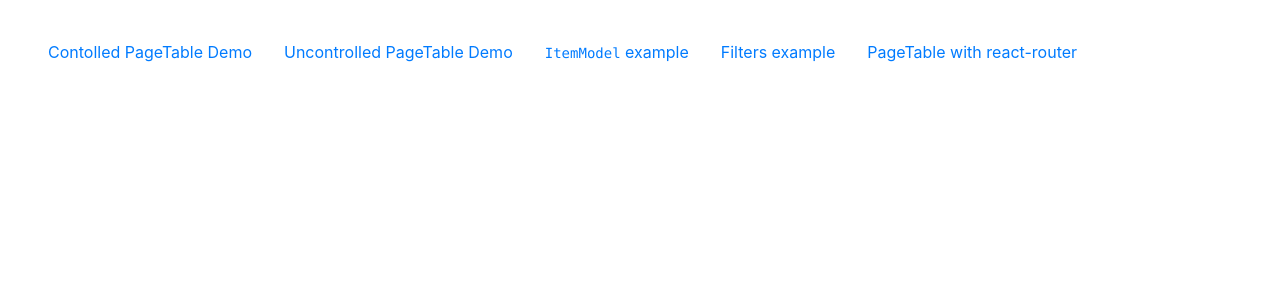
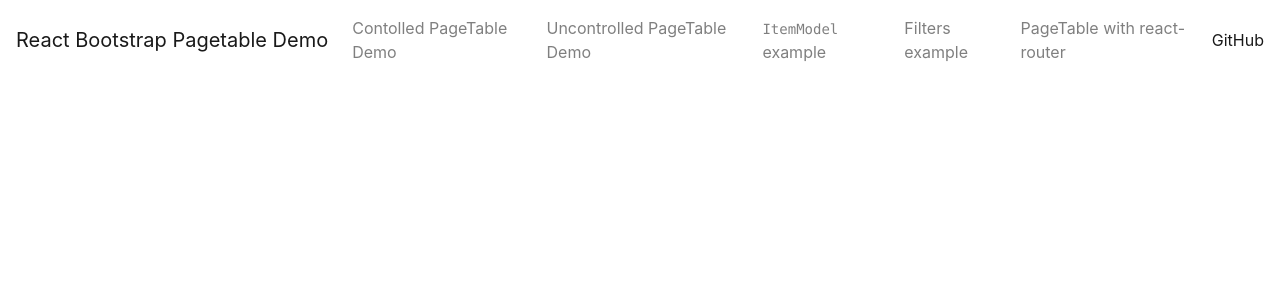
Before and after one commit to vlsergey/react-bootstrap-pagetable, a React app in the folder demo/: page / in a window 1280 px wide. Shown: the top 300 px of the page. Built offline with nearby package versions, Linux system fonts and the light colour scheme.

Commit message:
Better navigation for demo site

```diff
--- a/demo/src/Application.tsx
+++ b/demo/src/Application.tsx
@@ -4,12 +4,17 @@ import ContolledDemo from './ContolledDemo';
 import FiltersExample from './FiltersExample';
 import ItemModelExample from './ItemModelExample';
 import Nav from 'react-bootstrap/Nav';
+import Navbar from 'react-bootstrap/Navbar';
 import RoutedExample from './RoutedExample';
 import UncontrolledDemo from './UncontrolledDemo';
 
 export default class Application extends PureComponent<unknown> {
   render (): ReactNode {
     return <HashRouter>
+      <Navbar expand="lg">
+        <Navbar.Brand href="#">React Bootstrap Pagetable Demo</Navbar.Brand>
+        <Navbar.Toggle aria-controls="navbar" />
+        <Navbar.Collapse id="navbar">
           <Nav className="mr-auto">
             <Nav.Link as={Link} key="contolled" to="/controlled">Contolled PageTable Demo</Nav.Link>
             <Nav.Link as={Link} key="uncontrolled" to="/uncontrolled">Uncontrolled PageTable Demo</Nav.Link>
@@ -17,6 +22,11 @@ export default class Application extends PureComponent<unknown> {
             <Nav.Link as={Link} key="filtersExample" to="/filtersExample">Filters example</Nav.Link>
             <Nav.Link as={Link} key="routedExample" to="/routedExample">PageTable with react-router</Nav.Link>
           </Nav>
+          <Navbar.Text>
+            <a href="https://github.com/vlsergey/react-bootstrap-pagetable">GitHub</a>
+          </Navbar.Text>
+        </Navbar.Collapse>
+      </Navbar>
       <Switch>
         <Route component={UncontrolledDemo} exact key="/uncontrolled" path="/uncontrolled" />
         <Route component={ContolledDemo} exact key="/controlled" path="/controlled" />
```
Also changed, not shown: 2 other files (tests, documents, lock files or other folders). Lines whose indentation alone changed are shown as unchanged.
